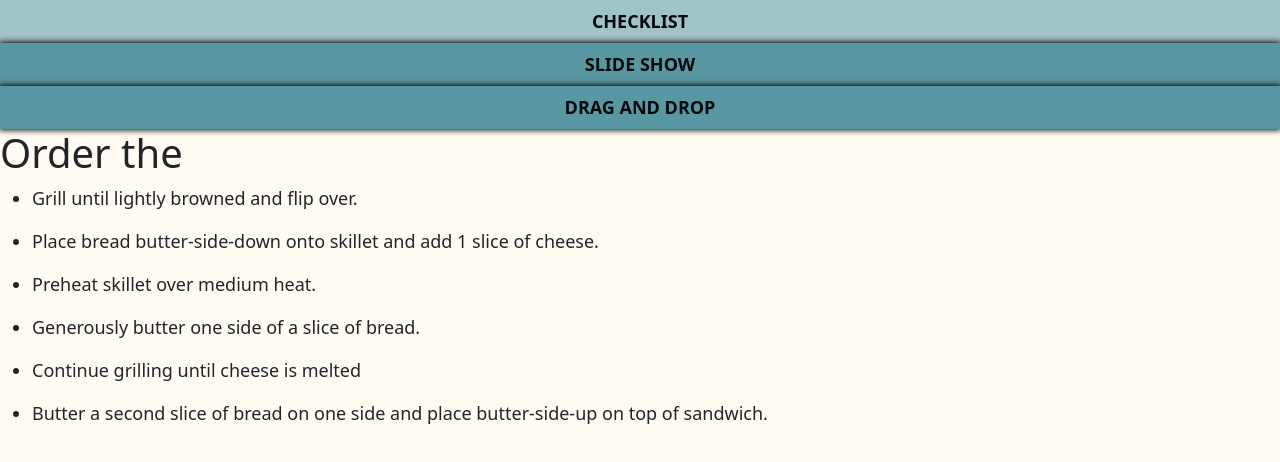
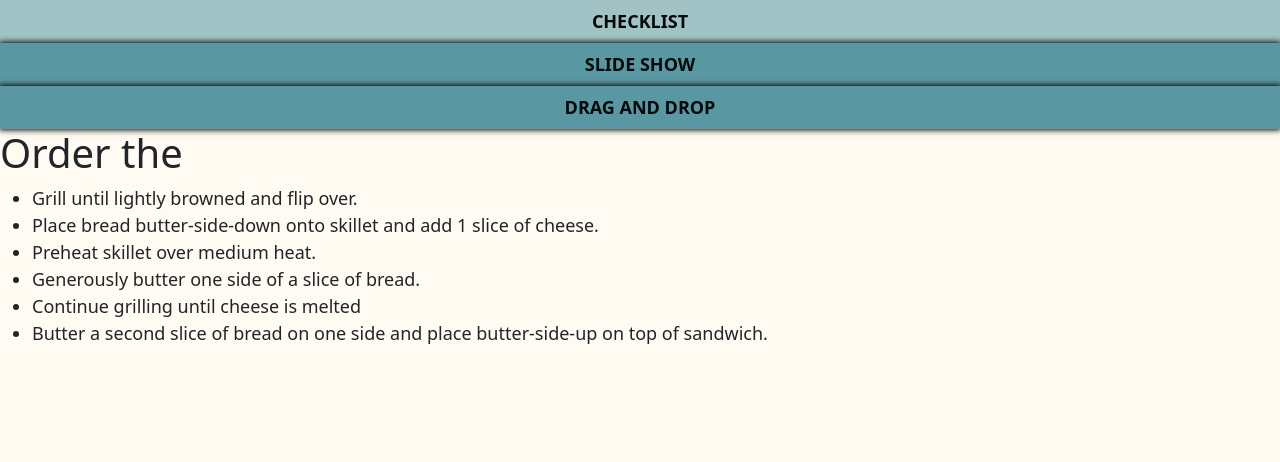
Before and after one commit to chrisvangroll/react-practice, a React (Create React App) app in the folder app/: page /dragDrop in a window 1280 px wide. Shown: the top 462 px of the page. Built offline with nearby package versions, Linux system fonts and the light colour scheme.

Commit message:
Refactored drag drop

```diff
--- a/app/src/components/DragDrop.jsx
+++ b/app/src/components/DragDrop.jsx
@@ -2,7 +2,7 @@ import React, { useState } from 'react';
 import { DragDropContext, Droppable, Draggable } from 'react-beautiful-dnd';
 
 
-const finalSpaceCharacters = [
+const stepArray = [
   {
     id: 'fifth',
     name: 'Grill until lightly browned and flip over.'
@@ -31,35 +31,31 @@ const finalSpaceCharacters = [
 ]
 
 function DragDrop() {
-  const [characters, updateCharacters] = useState(finalSpaceCharacters);
+  const [steps, updateSteps] = useState(stepArray);
 
   function handleOnDragEnd(result) {
     if (!result.destination) return;
 
-    const items = Array.from(characters);
+    const items = Array.from(steps);
     const [reorderedItem] = items.splice(result.source.index, 1);
     items.splice(result.destination.index, 0, reorderedItem);
 
-    updateCharacters(items);
+    updateSteps(items);
   }
 
   return (
-    <div className="App">
-      <header className="App-header">
+    <main>
         <h1>Order the</h1>
         <DragDropContext onDragEnd={handleOnDragEnd}>
           <Droppable droppableId="characters">
             {(provided) => (
-              <ul className="characters" {...provided.droppableProps} ref={provided.innerRef}>
-                {characters.map(({id, name}, index) => {
+              <ul {...provided.droppableProps} ref={provided.innerRef}>
+                {steps.map(({id, name}, index) => {
                   return (
                     <Draggable key={id} draggableId={id} index={index}>
                       {(provided) => (
                         <li ref={provided.innerRef} {...provided.draggableProps} {...provided.dragHandleProps}>
-
-                          <p>
                             { name }
-                          </p>
                         </li>
                       )}
                     </Draggable>
@@ -70,8 +66,7 @@ function DragDrop() {
             )}
           </Droppable>
         </DragDropContext>
-      </header>
-    </div>
+    </main>
   );
 }
 
```
